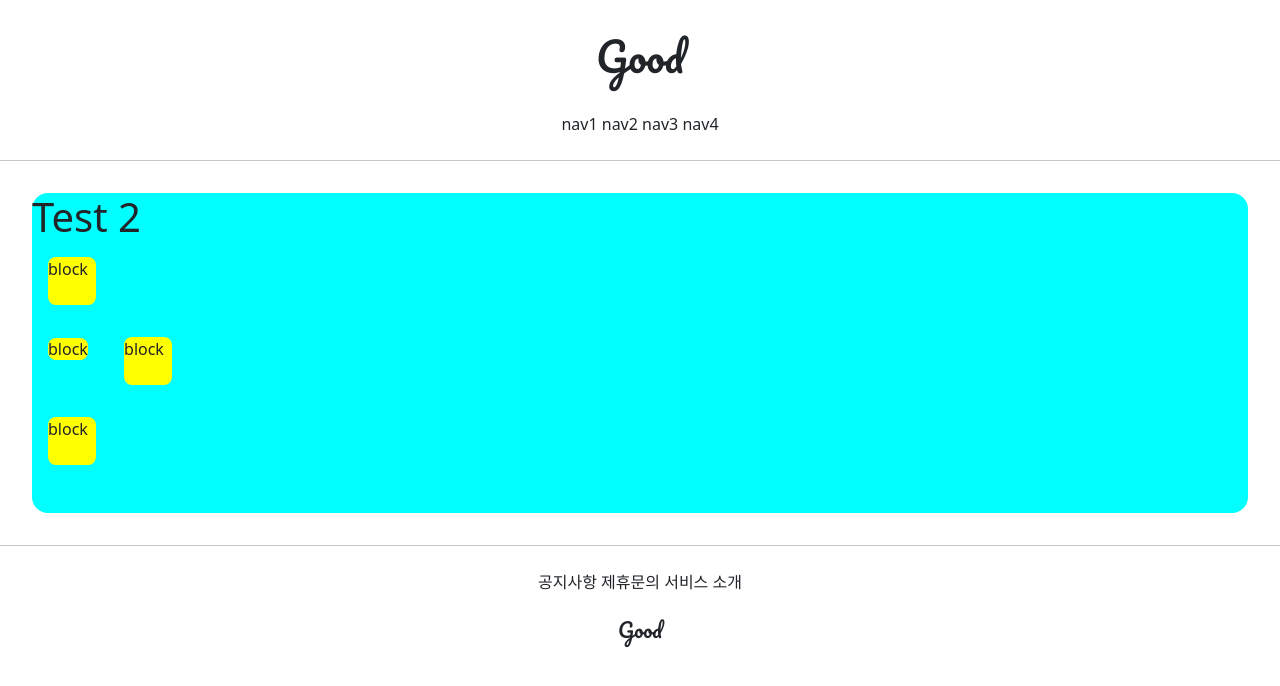
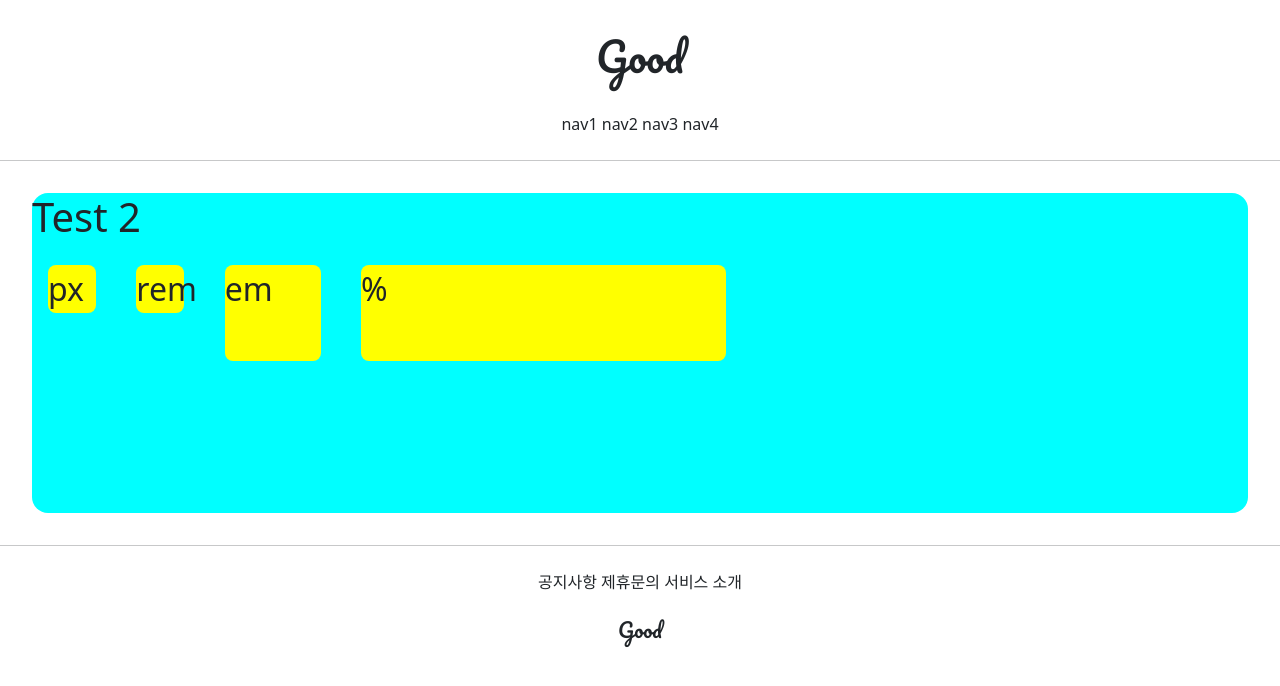
Before and after one commit to wer319452/self_GIS_study_git, a Django app: page /accounts/hello_world/ in a window 1280 px wide. Shown: the top 686 px of the page. Run offline with Django 3.2, Linux system fonts and the light colour scheme; parts of the project's set-up code (start-up, migrations or seed data) failed here and were passed over.

Commit message:
7.5 GIS self commit 5

```diff
--- a/accountapp/templates/accountapp/hello_world.html
+++ b/accountapp/templates/accountapp/hello_world.html
@@ -11,19 +11,18 @@
             height: 48px;
             width: 48px;
             border-radius: .5rem;
+            display: inline-block;
         }
 
     </style>
 
-    <div style="height: 20rem; background-color: aqua; margin: 2rem; border-radius: 1rem">
+    <div style="height: 20rem; background-color: aqua;
+    margin: 2rem; border-radius: 1rem; font-size: 2rem">
         <h1>Test 2</h1>
-
-    <div class="testing" style="display: block">block</div>
-    <div class="testing" style="display: inline">block</div>
-    <div class="testing" style="display: inline-block">block</div>
-    <div class="testing" style="display: none">block</div>
-    <div class="testing">block</div>
-
+    <div class="testing" style="height: 48px; width: 48px;">px</div>
+    <div class="testing" style="height: 3rem; width: 3rem;">rem</div>
+    <div class="testing" style="height: 3em; width: 3em;">em</div>
+    <div class="testing" style="height: 30%; width: 30%;">%</div>
     </div>
 
 {% endblock %}
```
